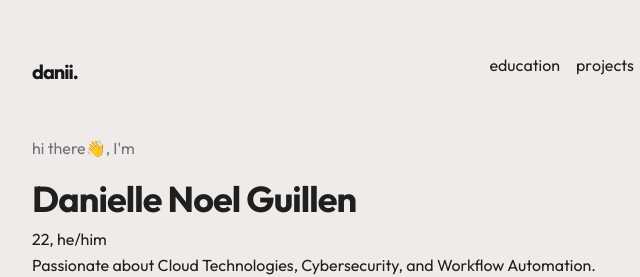
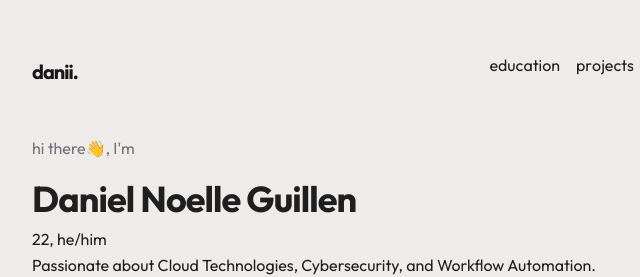
Before and after one commit to danielnoelle/Cloudy, a plain HTML site: page website/index.html in a window 1280 px wide. Shown: the top 277 px of the page, 256-896 px from the left. Drawn offline with Linux system fonts and the light colour scheme; no server answers.

Commit message:
feat: Add initial website content and CI/CD pipeline for S3/CloudFront deployment.

```diff
--- a/website/index.html
+++ b/website/index.html
@@ -84,7 +84,7 @@
                 <div class="intro">
                     <p class="greeting">hi there👋, I'm</p>
                     <div class="name-info">
-                        <h1 class="name">Danielle Noel Guillen</h1>
+                        <h1 class="name">Daniel Noelle Guillen</h1>
                         <h2 class="details">
                             <p>22, he/him</p>
                             <p>Passionate about Cloud Technologies, Cybersecurity, and Workflow Automation.</p>
```
Also changed, not shown: 1 other file.
